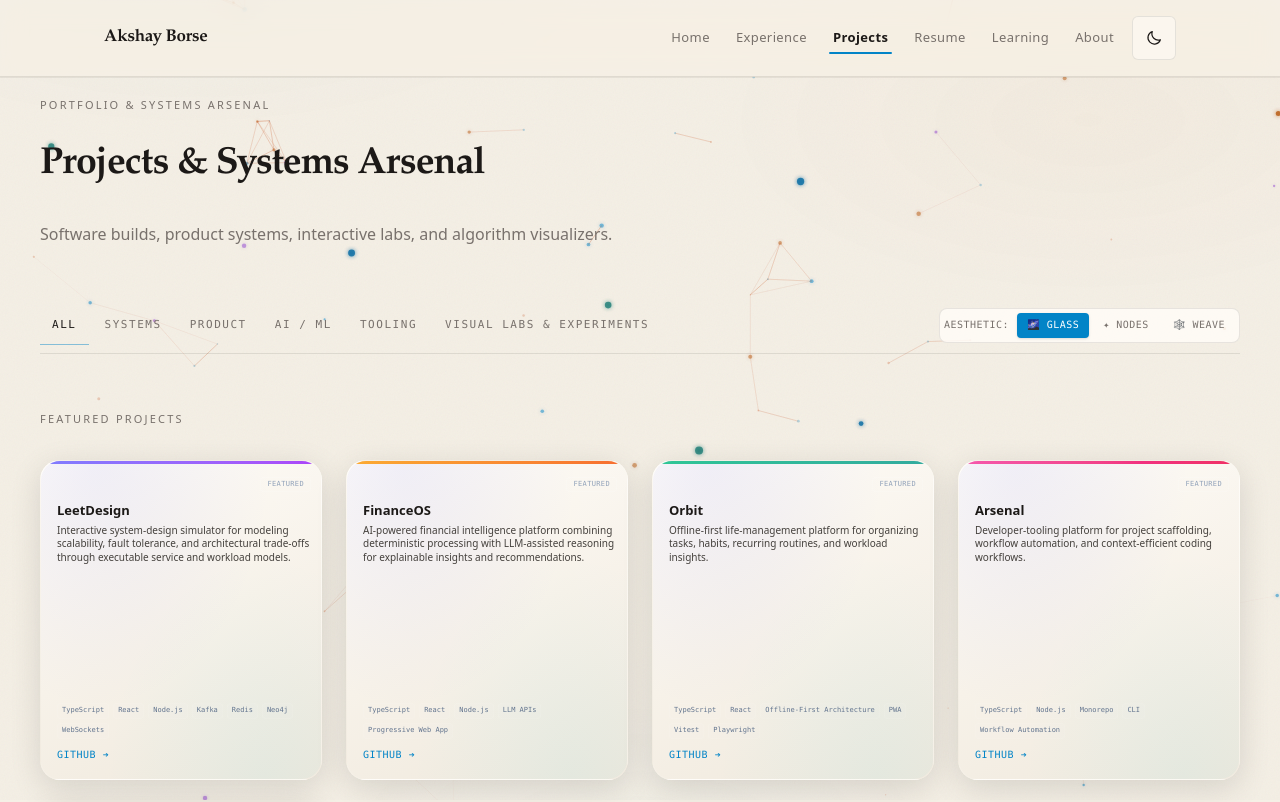
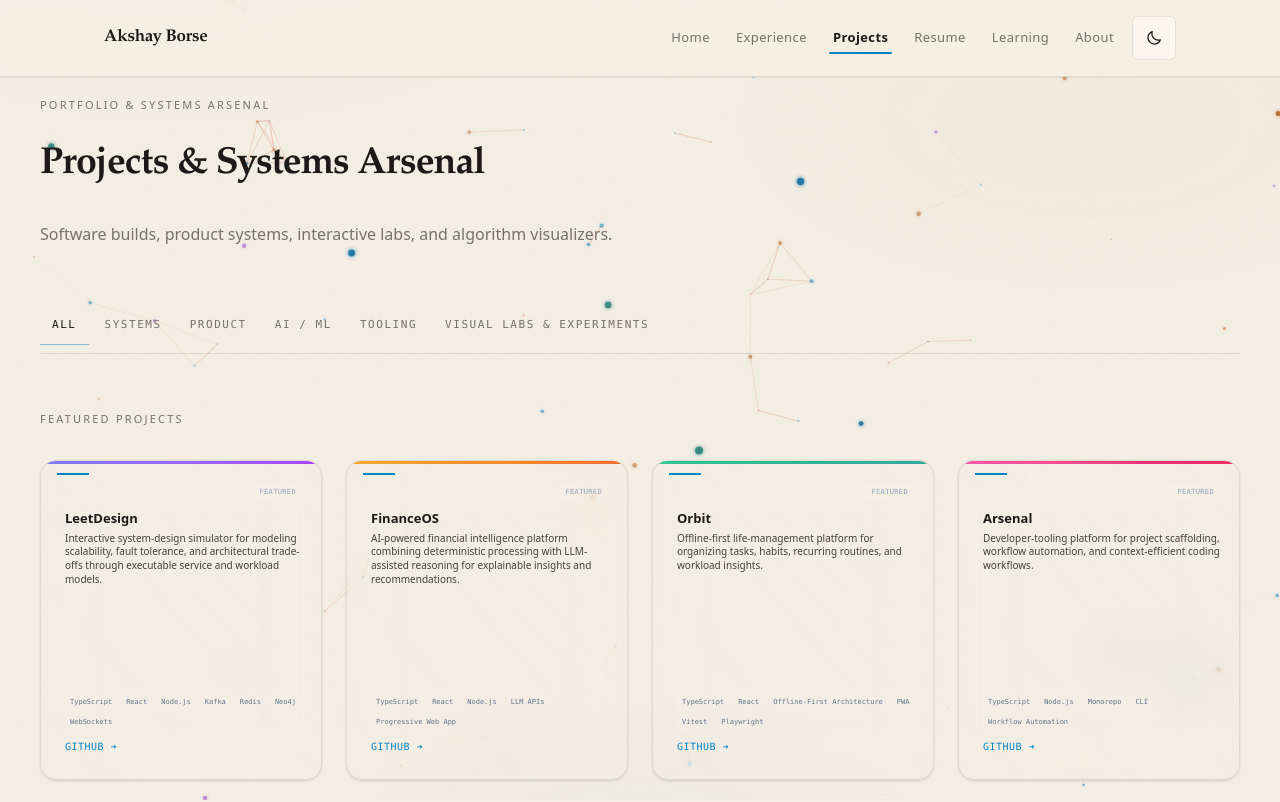
Before and after one commit to amsborse/amsborse.github.io, a React (Vite) app: page /projects in a window 1280 px wide. Shown: the top 802 px of the page. Built offline with nearby package versions, Linux system fonts and the light colour scheme.

Commit message:
Set Constellation Nodes as standard card layout with frosted chrome overlay to soften background particles

```diff
--- a/src/components/InteractiveCard.tsx
+++ b/src/components/InteractiveCard.tsx
@@ -56,7 +56,7 @@ export function InteractiveCardShell({
   className = "",
   height = "fixed",
   density = "quad",
-  viewStyle = "glass",
+  viewStyle = "nodes",
   children,
 }: ShellProps) {
   const cardRef = useRef<HTMLDivElement>(null);
@@ -79,7 +79,7 @@ export function InteractiveCardShell({
 
   const variantClass =
     viewStyle === "nodes"
-      ? "backdrop-blur-md bg-black/25 dark:bg-black/45 border-b border-[var(--color-border)] rounded-xl p-2 hover:bg-black/50 border-t-0 border-x-0 shadow-sm"
+      ? "backdrop-blur-xl bg-[var(--color-chrome-bg)] border border-[var(--color-border)] rounded-2xl p-2 shadow-sm hover:border-[var(--color-accent)]/50 hover:bg-[var(--color-surface)] transition-all duration-300"
       : viewStyle === "weave"
         ? "bg-[var(--color-surface)]/25 backdrop-blur-md border border-dashed border-[var(--color-border-strong)] rounded-2xl hover:border-[var(--color-accent)] hover:bg-[var(--color-surface)]/60 shadow-lg"
         : `backdrop-blur-xl bg-white/[0.03] dark:bg-black/30 border border-white/10 ${densityStyles.radius} ${densityStyles.shadow} ${densityStyles.hoverShadow}`;
@@ -366,7 +366,7 @@ export function ContentInteractiveCard({
   index = 0,
   className = "",
   density = "quad",
-  viewStyle = "glass",
+  viewStyle = "nodes",
   children,
 }: {
   color?: string;
@@ -407,7 +407,7 @@ export const HubInteractiveCard = memo(function HubInteractiveCard({
   clamp = 3,
   ctaLabel,
   density = "quad",
-  viewStyle = "glass",
+  viewStyle = "nodes",
 }: HubCardProps) {
   const link = path ?? href;
   const disabled = status === "coming-soon" || !link;
--- a/src/components/ProjectCard.tsx
+++ b/src/components/ProjectCard.tsx
@@ -109,7 +109,7 @@ function renderProjectVisual(id: string) {
 export function ProjectCard({
   project,
   index = 0,
-  viewStyle = "glass",
+  viewStyle = "nodes",
 }: {
   project: Project;
   index?: number;
--- a/src/components/learning/LearningInteractiveCard.tsx
+++ b/src/components/learning/LearningInteractiveCard.tsx
@@ -13,7 +13,7 @@ export type LearningCardTopic = HubCardProps & {
 export function LearningInteractiveCard({
   topic,
   index,
-  viewStyle = "glass",
+  viewStyle = "nodes",
 }: {
   topic: LearningCardTopic;
   index: number;
--- a/src/pages/Projects.tsx
+++ b/src/pages/Projects.tsx
@@ -7,11 +7,8 @@ import { Seo } from "@/components/Seo";
 import { projectCategories, projects, type ProjectCategory } from "@/data";
 import { ARSENAL_HUB_SECTIONS } from "@/data/arsenalTopics";
 
-export type CardViewStyle = "glass" | "nodes" | "weave";
-
 export default function ProjectsPage() {
   const [filter, setFilter] = useState<ProjectCategory | "labs" | "all">("all");
-  const [viewStyle, setViewStyle] = useState<CardViewStyle>("glass");
 
   const showProjects = filter !== "labs";
   const showLabs = filter === "all" || filter === "labs";
@@ -39,9 +36,8 @@ export default function ProjectsPage() {
           subtitle="Software builds, product systems, interactive labs, and algorithm visualizers."
         />
 
-        {/* Category Filters & View Style Switcher Bar */}
-        <div className="mt-10 flex flex-col gap-4 border-b border-[var(--color-border)] pb-2 sm:flex-row sm:items-center sm:justify-between">
-          <div className="flex flex-wrap gap-x-1 gap-y-2">
+        {/* Category Filters */}
+        <div className="mt-10 flex flex-wrap gap-x-1 gap-y-2 border-b border-[var(--color-border)] pb-2">
           <button
             type="button"
             onClick={() => setFilter("all")}
@@ -80,50 +76,6 @@ export default function ProjectsPage() {
           </button>
         </div>
 
-          {/* Aesthetic Card View Switcher */}
-          <div className="flex items-center gap-1 self-start rounded-lg border border-[var(--color-border)] bg-[var(--color-surface)] p-1 sm:self-auto">
-            <span className="mr-1 hidden font-mono text-[10px] uppercase tracking-wider text-[var(--color-ink-muted)] lg:inline">
-              Aesthetic:
-            </span>
-            <button
-              type="button"
-              onClick={() => setViewStyle("glass")}
-              title="Sheer Glass — Floating optical glass panels"
-              className={`rounded px-2.5 py-1 font-mono text-[10px] uppercase tracking-wider transition-all ${
-                viewStyle === "glass"
-                  ? "bg-[var(--color-accent)] text-white shadow-sm"
-                  : "text-[var(--color-ink-muted)] hover:text-[var(--color-ink)]"
-              }`}
-            >
-              🌌 Glass
-            </button>
-            <button
-              type="button"
-              onClick={() => setViewStyle("nodes")}
-              title="Constellation Nodes — Minimal frameless editorial layout"
-              className={`rounded px-2.5 py-1 font-mono text-[10px] uppercase tracking-wider transition-all ${
-                viewStyle === "nodes"
-                  ? "bg-[var(--color-accent)] text-white shadow-sm"
-                  : "text-[var(--color-ink-muted)] hover:text-[var(--color-ink)]"
-              }`}
-            >
-              ✦ Nodes
-            </button>
-            <button
-              type="button"
-              onClick={() => setViewStyle("weave")}
-              title="Dotted Weave — Astronomical map grid with fine dashed borders"
-              className={`rounded px-2.5 py-1 font-mono text-[10px] uppercase tracking-wider transition-all ${
-                viewStyle === "weave"
-                  ? "bg-[var(--color-accent)] text-white shadow-sm"
-                  : "text-[var(--color-ink-muted)] hover:text-[var(--color-ink)]"
-              }`}
-            >
-              🕸️ Weave
-            </button>
-          </div>
-        </div>
-
         {showProjects ? (
           <>
             <h3 className="section-label mt-14">Featured Projects</h3>
@@ -134,7 +86,7 @@ export default function ProjectsPage() {
             ) : (
               <div className={`mt-8 ${HUB_CARD_GRID}`}>
                 {featured.map((p, index) => (
-                  <ProjectCard key={p.id} project={p} index={index} viewStyle={viewStyle} />
+                  <ProjectCard key={p.id} project={p} index={index} viewStyle="nodes" />
                 ))}
               </div>
             )}
@@ -153,7 +105,7 @@ export default function ProjectsPage() {
                   key={topic.id}
                   topic={topic}
                   index={index}
-                  viewStyle={viewStyle}
+                  viewStyle="nodes"
                 />
               ))}
             </div>
@@ -165,7 +117,7 @@ export default function ProjectsPage() {
             <h3 className="section-label mt-20">Other Engineering Builds</h3>
             <div className={`mt-8 ${HUB_CARD_GRID}`}>
               {other.map((p, index) => (
-                <ProjectCard key={p.id} project={p} index={index} viewStyle={viewStyle} />
+                <ProjectCard key={p.id} project={p} index={index} viewStyle="nodes" />
               ))}
             </div>
           </>
```
Also changed, not shown: .agent-memory/index.json, .agent-memory/visual-baselines/tempcard1785645379512__default__desktop__tmp-visual.json (added), .agent-memory/visual-baselines/tempcard1785645450446__default__desktop__tmp-visual.json (added), .agent-memory/visual-baselines/tempcard1785645614807__default__desktop__tmp-visual.json (added), .agent-memory/visual-baselines/tempcard1785645673413__default__desktop__tmp-visual.json (added). Lines whose indentation alone changed are shown as unchanged.
